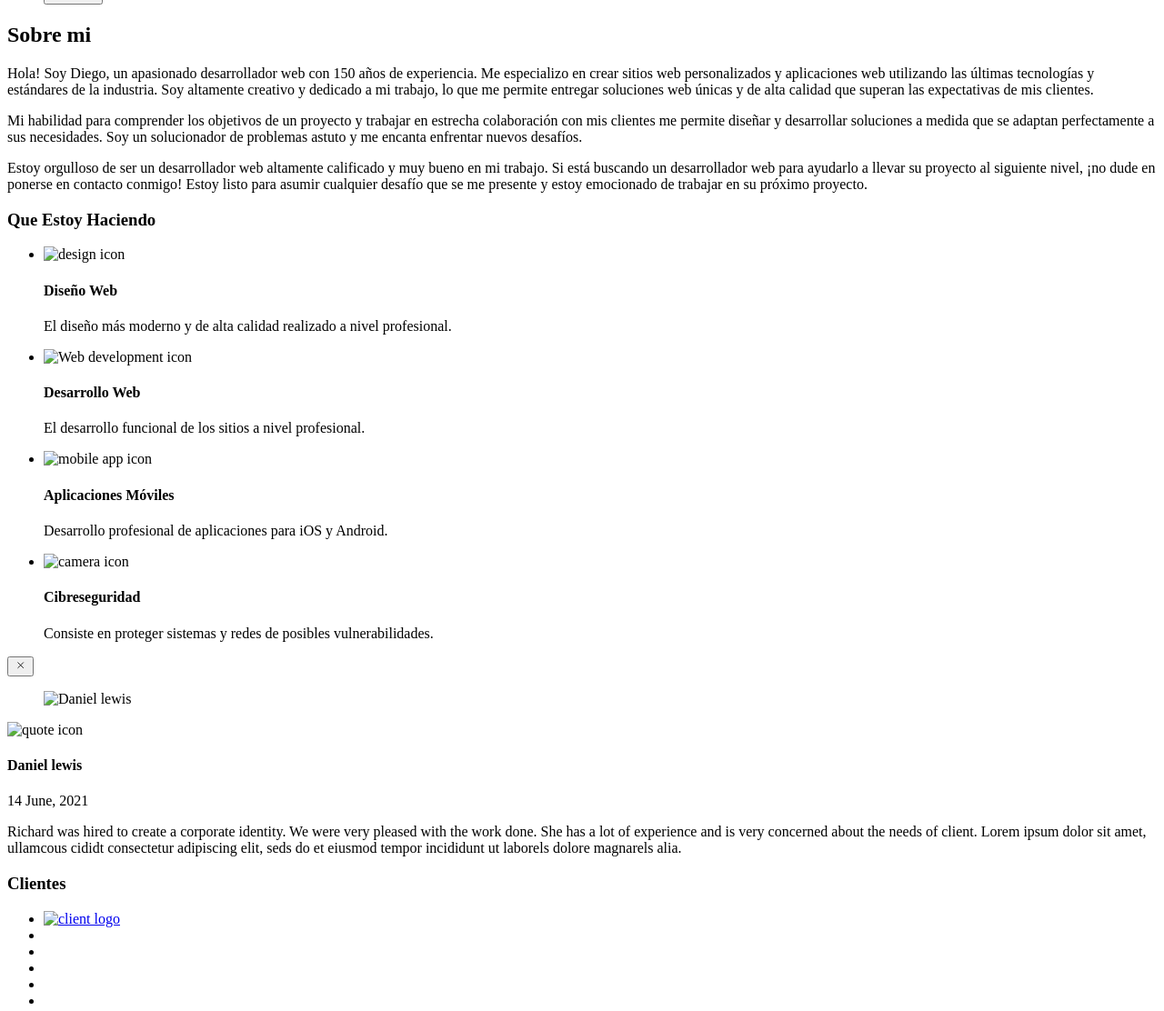
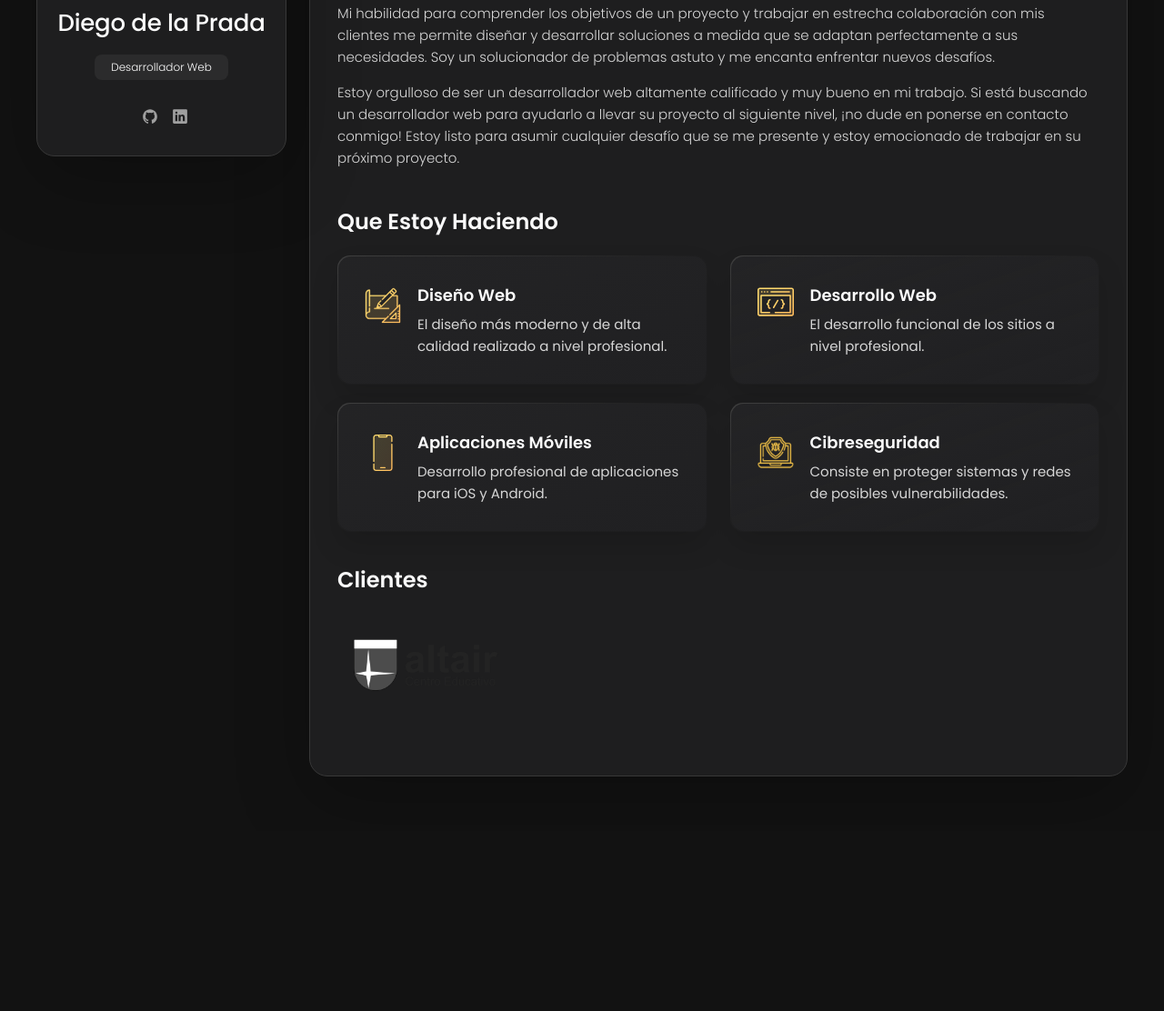
Before and after one commit to DidacusZ/Portfolioo, a plain HTML site: page index.html in a window 1280 px wide. Shown: the part 287-1399 px from the top of the page at 91% size. After the commit the page ends 1201 px from the top, so only its background shows below. Drawn offline with nearby package versions, Linux system fonts and the light colour scheme; the site is published under a folder, as on GitHub Pages, so addresses that start at the root find nothing.

Commit message:
rutas relativas

```diff
--- a/errores/error404.html
+++ b/errores/error404.html
@@ -10,12 +10,12 @@
   <!--
     - favicon
   -->
-  <link rel="shortcut icon" href="/assets/images/circuito.ico" type="image/x-icon">
+  <link rel="shortcut icon" href="../assets/images/circuito.ico" type="image/x-icon">
 
   <!--
     - custom css link
   -->
-  <link rel="stylesheet" href="/assets/css/style.css">
+  <link rel="stylesheet" href="../assets/css/style.css">
 
   <!--
     - google font link
@@ -69,7 +69,7 @@
   <!--
     - custom js link
   -->
-  <script src="/assets/js/script.js"></script>
+  <script src="../assets/js/script.js"></script>
 
   <!--
     - ionicon link
--- a/index.html
+++ b/index.html
@@ -10,12 +10,12 @@
   <!--
     - favicon
   -->
-  <link rel="shortcut icon" href="/assets/images/circuito.ico" type="image/x-icon">
+  <link rel="shortcut icon" href="assets/images/circuito.ico" type="image/x-icon">
 
   <!--
     - custom css link
   -->
-  <link rel="stylesheet" href="/assets/css/style.css">
+  <link rel="stylesheet" href="assets/css/style.css">
 
   <!--
     - google font link
@@ -55,7 +55,7 @@
       <div class="sidebar-info">
 
         <figure class="avatar-box">
-          <img src="/assets/images/my-avatar.png" alt="Richard hanrick" width="80">
+          <img src="assets/images/my-avatar.png" alt="Richard hanrick" width="80">
         </figure>
 
         <div class="info-content">
@@ -264,7 +264,7 @@
             <li class="service-item">
 
               <div class="service-icon-box">
-                <img src="/assets/images/icon-design.svg
+                <img src="assets/images/icon-design.svg
                 " alt="design icon" width="40">
               </div>
 
@@ -281,7 +281,7 @@
             <li class="service-item">
 
               <div class="service-icon-box">
-                <img src="/assets/images/icon-dev.svg" alt="Web development icon" width="40">
+                <img src="assets/images/icon-dev.svg" alt="Web development icon" width="40">
               </div>
 
               <div class="service-content-box">
@@ -297,7 +297,7 @@
             <li class="service-item">
 
               <div class="service-icon-box">
-                <img src="/assets/images/icon-app.svg" alt="mobile app icon" width="40">
+                <img src="assets/images/icon-app.svg" alt="mobile app icon" width="40">
               </div>
 
               <div class="service-content-box">
@@ -313,7 +313,7 @@
             <li class="service-item">
 
               <div class="service-icon-box">
-                <img src="/assets/images/ciber.ico" alt="camera icon" width="40">
+                <img src="assets/images/ciber.ico" alt="camera icon" width="40">
               </div>
 
               <div class="service-content-box">
@@ -346,7 +346,7 @@
               <div class="content-card" data-testimonials-item>
 
                 <figure class="testimonials-avatar-box">
-                  <img src="/assets/images/avatar-1.png" alt="Daniel lewis" width="60" data-testimonials-avatar>
+                  <img src="assets/images/avatar-1.png" alt="Daniel lewis" width="60" data-testimonials-avatar>
                 </figure>
 
                 <h4 class="h4 testimonials-item-title" data-testimonials-title>Luis Rodríguez</h4>
@@ -367,7 +367,7 @@
               <div class="content-card" data-testimonials-item>
 
                 <figure class="testimonials-avatar-box">
-                  <img src="/assets/images/avatar-2.png" alt="Jessica miller" width="60" data-testimonials-avatar>
+                  <img src="assets/images/avatar-2.png" alt="Jessica miller" width="60" data-testimonials-avatar>
                 </figure>
 
                 <h4 class="h4 testimonials-item-title" data-testimonials-title>Ana García</h4>
@@ -387,7 +387,7 @@
               <div class="content-card" data-testimonials-item>
 
                 <figure class="testimonials-avatar-box">
-                  <img src="/assets/images/avatar-3.png" alt="Emily evans" width="60" data-testimonials-avatar>
+                  <img src="assets/images/avatar-3.png" alt="Emily evans" width="60" data-testimonials-avatar>
                 </figure>
 
                 <h4 class="h4 testimonials-item-title" data-testimonials-title>Carmen Sánchez</h4>
@@ -408,7 +408,7 @@
               <div class="content-card" data-testimonials-item>
 
                 <figure class="testimonials-avatar-box">
-                  <img src="/assets/images/avatar-4.png" alt="Henry william" width="60" data-testimonials-avatar>
+                  <img src="assets/images/avatar-4.png" alt="Henry william" width="60" data-testimonials-avatar>
                 </figure>
 
                 <h4 class="h4 testimonials-item-title" data-testimonials-title>Javier Martínez</h4>
@@ -451,10 +451,10 @@
 
             <div class="modal-img-wrapper">
               <figure class="modal-avatar-box">
-                <img src="/assets/images/avatar-1.png" alt="Daniel lewis" width="80" data-modal-img>
+                <img src="assets/images/avatar-1.png" alt="Daniel lewis" width="80" data-modal-img>
               </figure>
 
-              <img src="/assets/images/icon-quote.svg" alt="quote icon">
+              <img src="assets/images/icon-quote.svg" alt="quote icon">
             </div>
 
             <div class="modal-content">
@@ -497,7 +497,7 @@
 
             <li class="clients-item">
               <a href="https://altair.edu.es/" target="_blank">
-                <img src="/assets/images/LogoAltair.png" alt="client logo">
+                <img src="assets/images/LogoAltair.png" alt="client logo">
               </a>
             </li>
 
@@ -507,31 +507,31 @@
 
             <li class="clients-item">
               <a href="#">
-        <!--           <img src="/assets/images/logo-2-color.png" alt="client logo">    -->
+        <!--           <img src="assets/images/logo-2-color.png" alt="client logo">    -->
               </a>
             </li>
 
             <li class="clients-item">
               <a href="#">
-    <!--       <img src="/assets/images/logo-3-color.png" alt="client logo">     -->
+    <!--       <img src="assets/images/logo-3-color.png" alt="client logo">     -->
               </a>
             </li>
 
             <li class="clients-item">
               <a href="#">
-       <!--         <img src="/assets/images/logo-4-color.png" alt="client logo">    -->
+       <!--         <img src="assets/images/logo-4-color.png" alt="client logo">    -->
               </a>
             </li>
 
             <li class="clients-item">
               <a href="#">
-       <!--         <img src="/assets/images/logo-5-color.png" alt="client logo">    -->
+       <!--         <img src="assets/images/logo-5-color.png" alt="client logo">    -->
               </a>
             </li>
 
             <li class="clients-item">
               <a href="#">
-        <!--        <img src="/assets/images/logo-6-color.png" alt="client logo">      -->
+        <!--        <img src="assets/images/logo-6-color.png" alt="client logo">      -->
               </a>
             </li>
 
@@ -789,7 +789,7 @@
                     <ion-icon name="eye-outline"></ion-icon>
                   </div>
 
-                  <img src="/assets/images/tiendaojos2.png" alt="fundo" loading="lazy">
+                  <img src="assets/images/tiendaojos2.png" alt="fundo" loading="lazy">
                 </figure>
 
                 <h3 class="project-title">Tienda de ojos</h3>
@@ -811,7 +811,7 @@
                     <ion-icon name="eye-outline"></ion-icon>
                   </div>
 
-                  <img src="/assets/images/project-1.jpg" alt="finance" loading="lazy">
+                  <img src="assets/images/project-1.jpg" alt="finance" loading="lazy">
                 </figure>
 
                 <h3 class="project-title">Finance</h3>
@@ -829,7 +829,7 @@
                     <ion-icon name="eye-outline"></ion-icon>
                   </div>
 
-                  <img src="/assets/images/project-2.png" alt="orizon" loading="lazy">
+                  <img src="assets/images/project-2.png" alt="orizon" loading="lazy">
                 </figure>
 
                 <h3 class="project-title">Orizon</h3>
@@ -847,7 +847,7 @@
                     <ion-icon name="eye-outline"></ion-icon>
                   </div>
 
-                  <img src="/assets/images/project-4.png" alt="brawlhalla" loading="lazy">
+                  <img src="assets/images/project-4.png" alt="brawlhalla" loading="lazy">
                 </figure>
 
                 <h3 class="project-title">Brawlhalla</h3>
@@ -865,7 +865,7 @@
                     <ion-icon name="eye-outline"></ion-icon>
                   </div>
 
-                  <img src="/assets/images/project-5.png" alt="dsm." loading="lazy">
+                  <img src="assets/images/project-5.png" alt="dsm." loading="lazy">
                 </figure>
 
                 <h3 class="project-title">DSM.</h3>
@@ -883,7 +883,7 @@
                     <ion-icon name="eye-outline"></ion-icon>
                   </div>
 
-                  <img src="/assets/images/project-6.png" alt="metaspark" loading="lazy">
+                  <img src="assets/images/project-6.png" alt="metaspark" loading="lazy">
                 </figure>
 
                 <h3 class="project-title">MetaSpark</h3>
@@ -901,7 +901,7 @@
                     <ion-icon name="eye-outline"></ion-icon>
                   </div>
 
-                  <img src="/assets/images/project-7.png" alt="summary" loading="lazy">
+                  <img src="assets/images/project-7.png" alt="summary" loading="lazy">
                 </figure>
 
                 <h3 class="project-title">Summary</h3>
@@ -919,7 +919,7 @@
                     <ion-icon name="eye-outline"></ion-icon>
                   </div>
 
-                  <img src="/assets/images/project-8.jpg" alt="task manager" loading="lazy">
+                  <img src="assets/images/project-8.jpg" alt="task manager" loading="lazy">
                 </figure>
 
                 <h3 class="project-title">Task Manager</h3>
@@ -937,7 +937,7 @@
                     <ion-icon name="eye-outline"></ion-icon>
                   </div>
 
-                  <img src="/assets/images/project-9.png" alt="arrival" loading="lazy">
+                  <img src="assets/images/project-9.png" alt="arrival" loading="lazy">
                 </figure>
 
                 <h3 class="project-title">Arrival</h3>
@@ -986,7 +986,7 @@
               <a href="#">
 
                 <figure class="blog-banner-box">
-                  <img src="/assets/images/blog-1.jpg" alt="Design conferences in 2022" loading="lazy">
+                  <img src="assets/images/blog-1.jpg" alt="Design conferences in 2022" loading="lazy">
                 </figure>
 
                 <div class="blog-content">
@@ -1014,7 +1014,7 @@
               <a href="#">
 
                 <figure class="blog-banner-box">
-                  <img src="/assets/images/blog-2.jpg" alt="Best fonts every designer" loading="lazy">
+                  <img src="assets/images/blog-2.jpg" alt="Best fonts every designer" loading="lazy">
                 </figure>
 
                 <div class="blog-content">
@@ -1042,7 +1042,7 @@
               <a href="#">
 
                 <figure class="blog-banner-box">
-                  <img src="/assets/images/blog-3.jpg" alt="Design digest #80" loading="lazy">
+                  <img src="assets/images/blog-3.jpg" alt="Design digest #80" loading="lazy">
                 </figure>
 
                 <div class="blog-content">
@@ -1070,7 +1070,7 @@
               <a href="#">
 
                 <figure class="blog-banner-box">
-                  <img src="/assets/images/blog-4.jpg" alt="UI interactions of the week" loading="lazy">
+                  <img src="assets/images/blog-4.jpg" alt="UI interactions of the week" loading="lazy">
                 </figure>
 
                 <div class="blog-content">
@@ -1098,7 +1098,7 @@
               <a href="#">
 
                 <figure class="blog-banner-box">
-                  <img src="/assets/images/blog-5.jpg" alt="The forgotten art of spacing" loading="lazy">
+                  <img src="assets/images/blog-5.jpg" alt="The forgotten art of spacing" loading="lazy">
                 </figure>
 
                 <div class="blog-content">
@@ -1126,7 +1126,7 @@
               <a href="#">
 
                 <figure class="blog-banner-box">
-                  <img src="/assets/images/blog-6.jpg" alt="Design digest #79" loading="lazy">
+                  <img src="assets/images/blog-6.jpg" alt="Design digest #79" loading="lazy">
                 </figure>
 
                 <div class="blog-content">
@@ -1221,7 +1221,7 @@
   <!--
     - custom js link
   -->
-  <script src="/assets/js/script.js"></script>
+  <script src="assets/js/script.js"></script>
 
   <!--
     - ionicon link
```
Also changed, not shown: errores/error500.html (+3 -3 lines).
